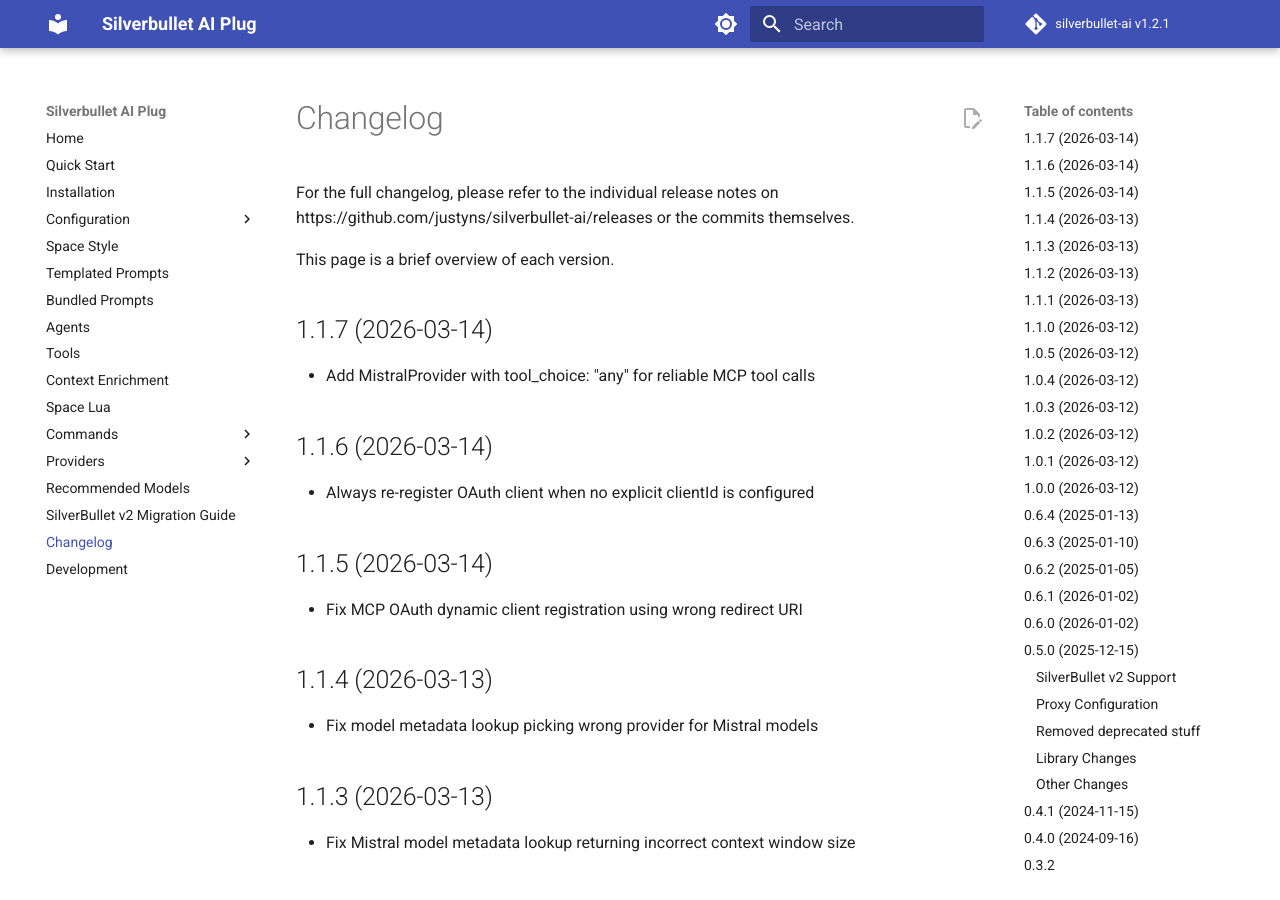
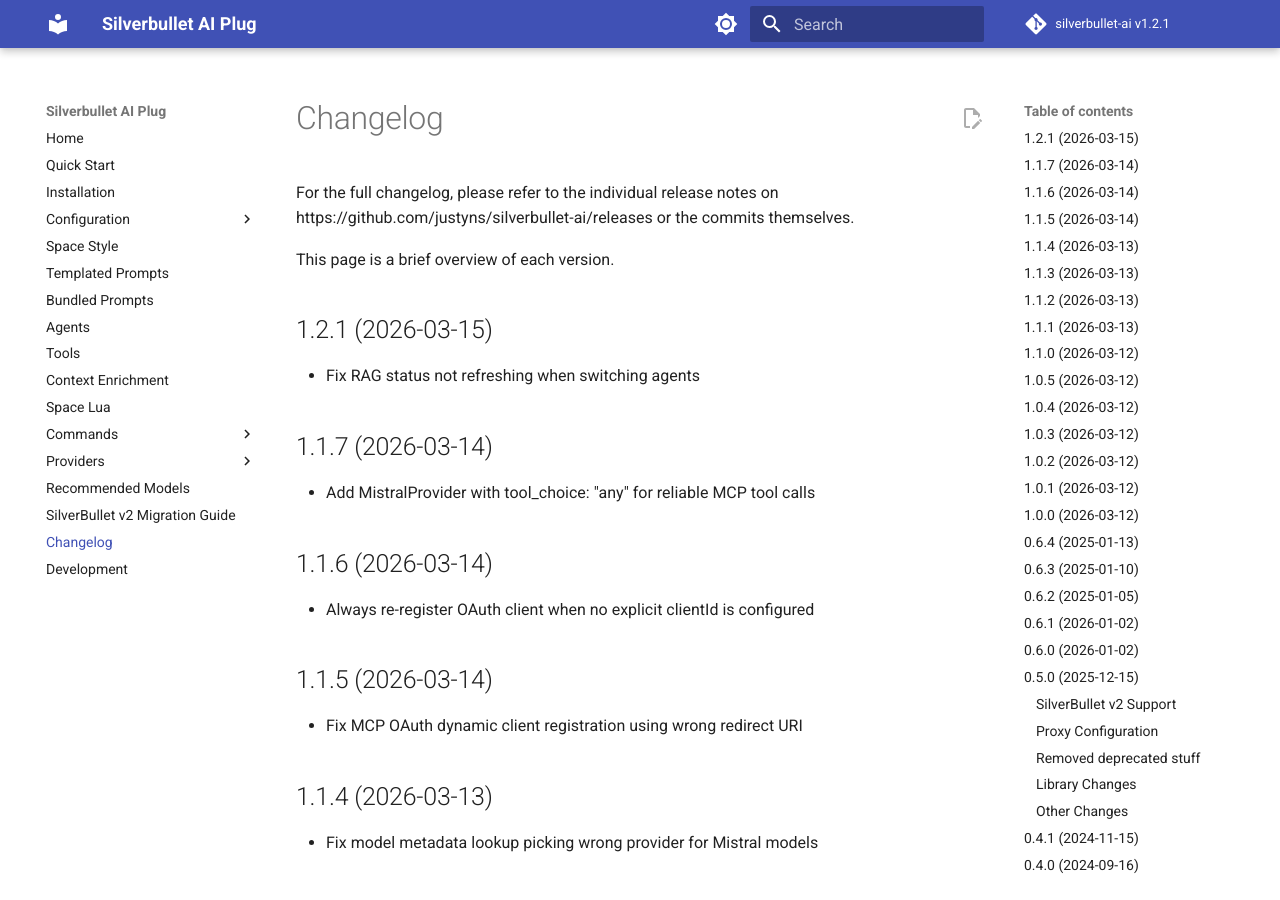
Before and after one commit to justyns/silverbullet-ai, an MkDocs documentation site: the page built from docs/Changelog.md, in a window 1280 px wide and 900 px high. Built offline with MkDocs 1.6.1 and Material for MkDocs 9.7.7, drawn with Linux system fonts in a browser that asks for light colours; comment, search, counter and statistics services are not loaded.

Commit message:
Update changelog for v1.2.1

```diff
--- a/docs/Changelog.md
+++ b/docs/Changelog.md
@@ -1,6 +1,10 @@
 For the full changelog, please refer to the individual release notes on https://github.com/justyns/silverbullet-ai/releases or the commits themselves.
 
 This page is a brief overview of each version.
+
+## 1.2.1 (2026-03-15)
+
+- Fix RAG status not refreshing when switching agents
 
 ## 1.1.7 (2026-03-14)
 
```
